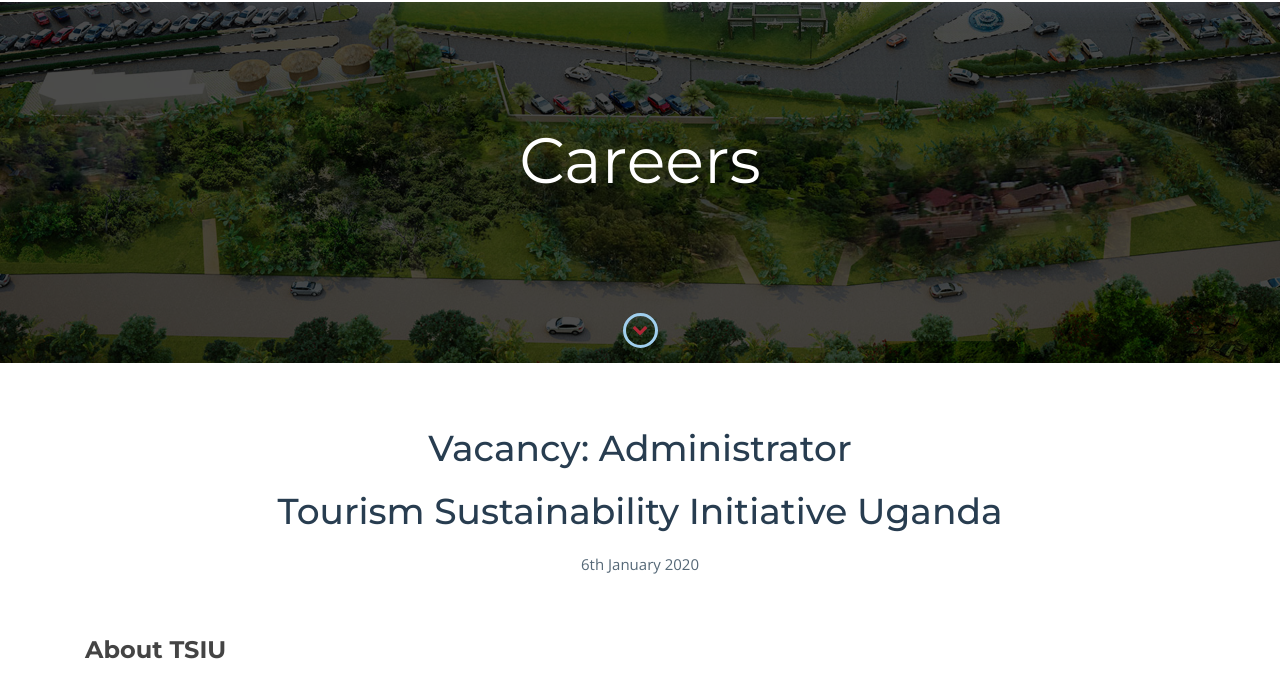
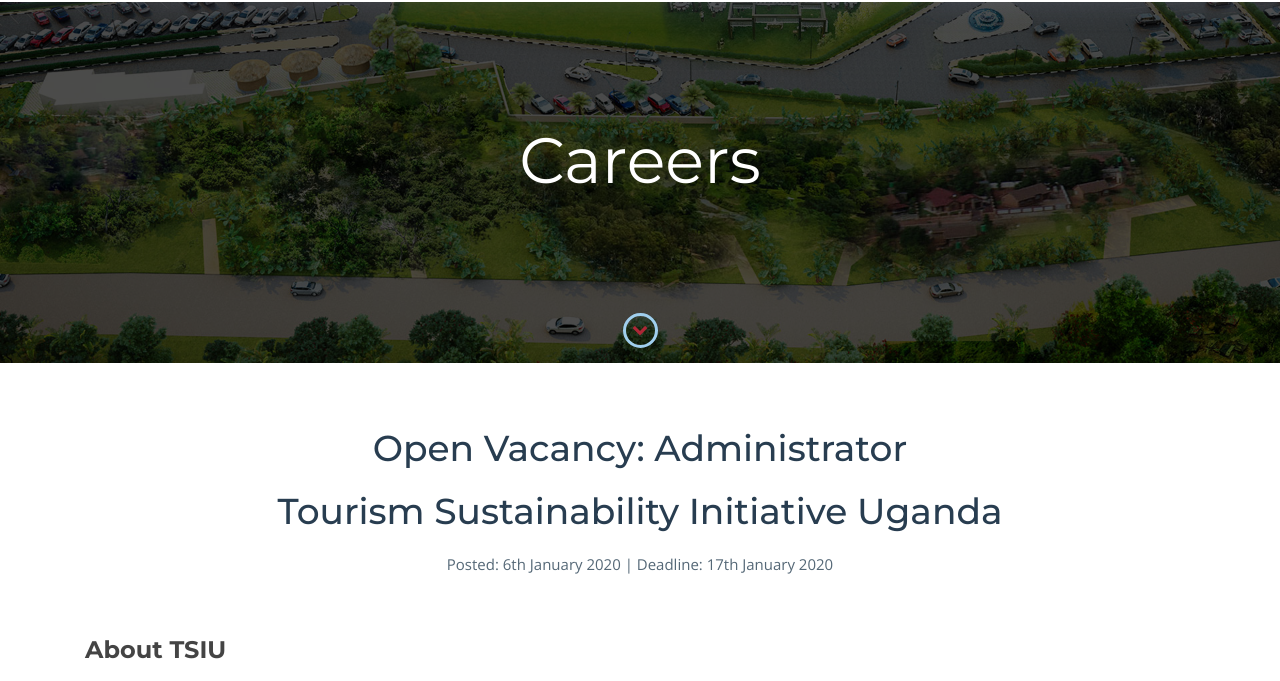
Before and after one commit to kanyeceejayA/Silbaka, a plain HTML site: page careers.html in a window 1280 px wide. Shown: the part 78-759 px from the top of the page. Drawn offline with nearby package versions, Linux system fonts and the light colour scheme.

Commit message:
Update careers.html

```diff
--- a/careers.html
+++ b/careers.html
@@ -125,9 +125,9 @@
       <div class="container">
 
         <header class="section-header">
-          <h3>Vacancy: Administrator</h3>
+          <h3>Open Vacancy: Administrator</h3>
           <h3>Tourism Sustainability Initiative Uganda</h3>
-          <p>6th January 2020</p>
+          <p>Posted: 6th January 2020 | Deadline: 17th January 2020</p>
         </header>
 
         <div class="row">
```
